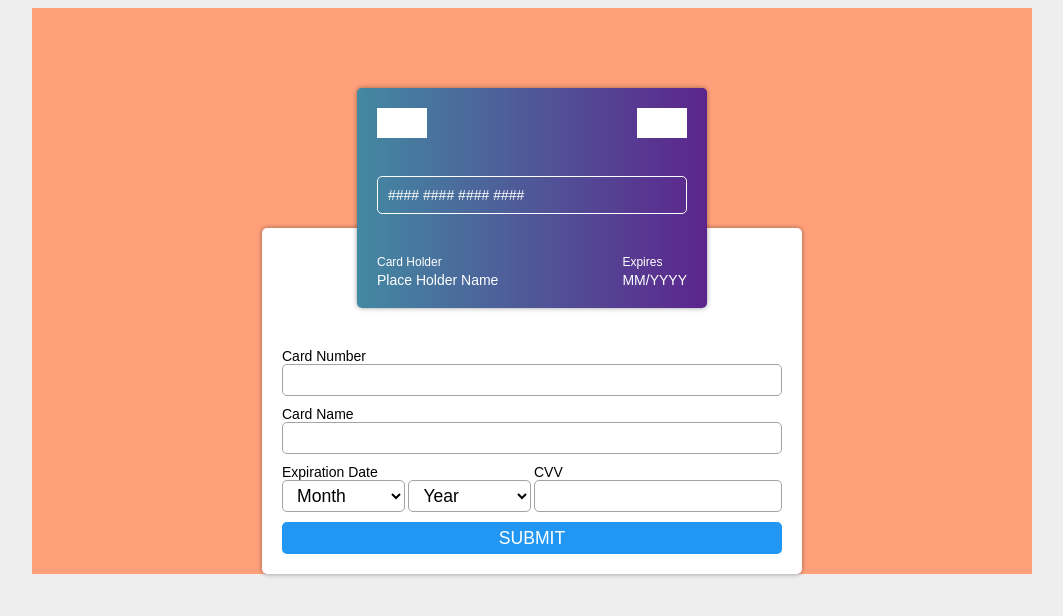
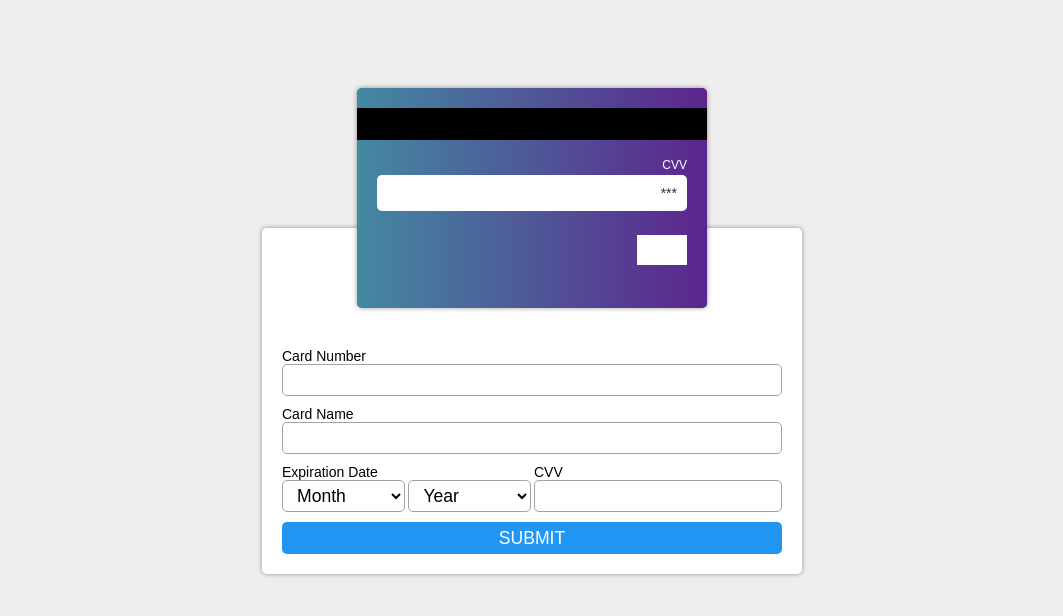
Before and after one commit to kaeuchoa/js-credit-card, a plain HTML site: page index.html in a window 1280 px wide. Shown: the whole page, without its empty margins (108-1171 px from the left). Drawn offline with Linux system fonts and the light colour scheme.

Commit message:
comments out container bg color

```diff
--- a/style.css
+++ b/style.css
@@ -32,7 +32,7 @@ select:focus {
 
 /* Remember! Mobile First */
 .container {
-    background-color: lightskyblue;
+    /* background-color: lightskyblue; */
     margin: auto;
     max-width: var(--container-sm-width);
     min-height: 200px;
@@ -194,7 +194,7 @@ p {
 }
 
 .card__back {
-    z-index: 0;
+    z-index: 5;
 }
 
 .card__back .card-footer {
@@ -232,14 +232,14 @@ p {
 
 @media screen and (min-width: 576px) {
     .container {
-        background-color: lightblue;
+        /* background-color: lightblue; */
         max-width: var(--container-md-width);
     }
 }
 
 @media screen and (min-width: 768px) {
     .container {
-        background-color: lightgreen;
+        /* background-color: lightgreen; */
         max-width: var(--container-lg-width);
     }
 
@@ -250,7 +250,7 @@ p {
 
 @media screen and (min-width: 1024px) {
     .container {
-        background-color: lightsalmon;
+        /* background-color: lightsalmon; */
     }
 
     .form-container {
```
